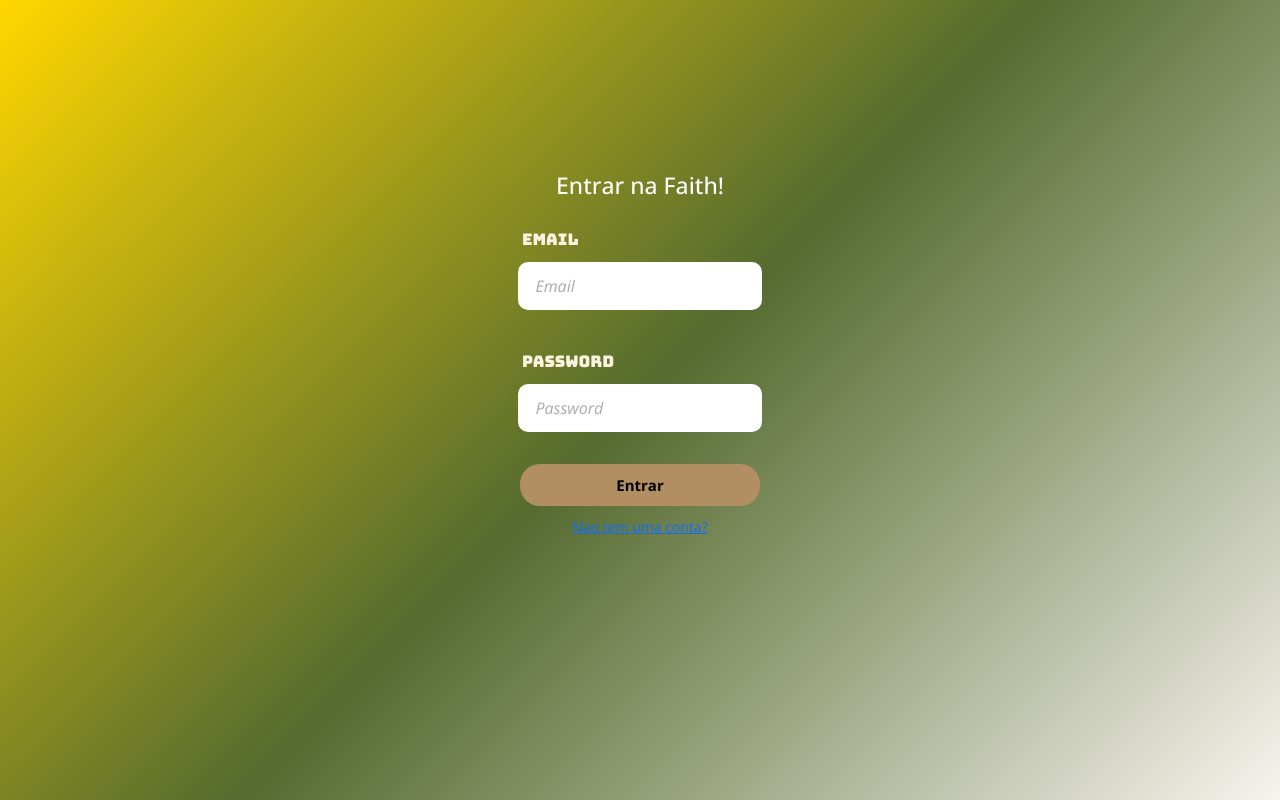
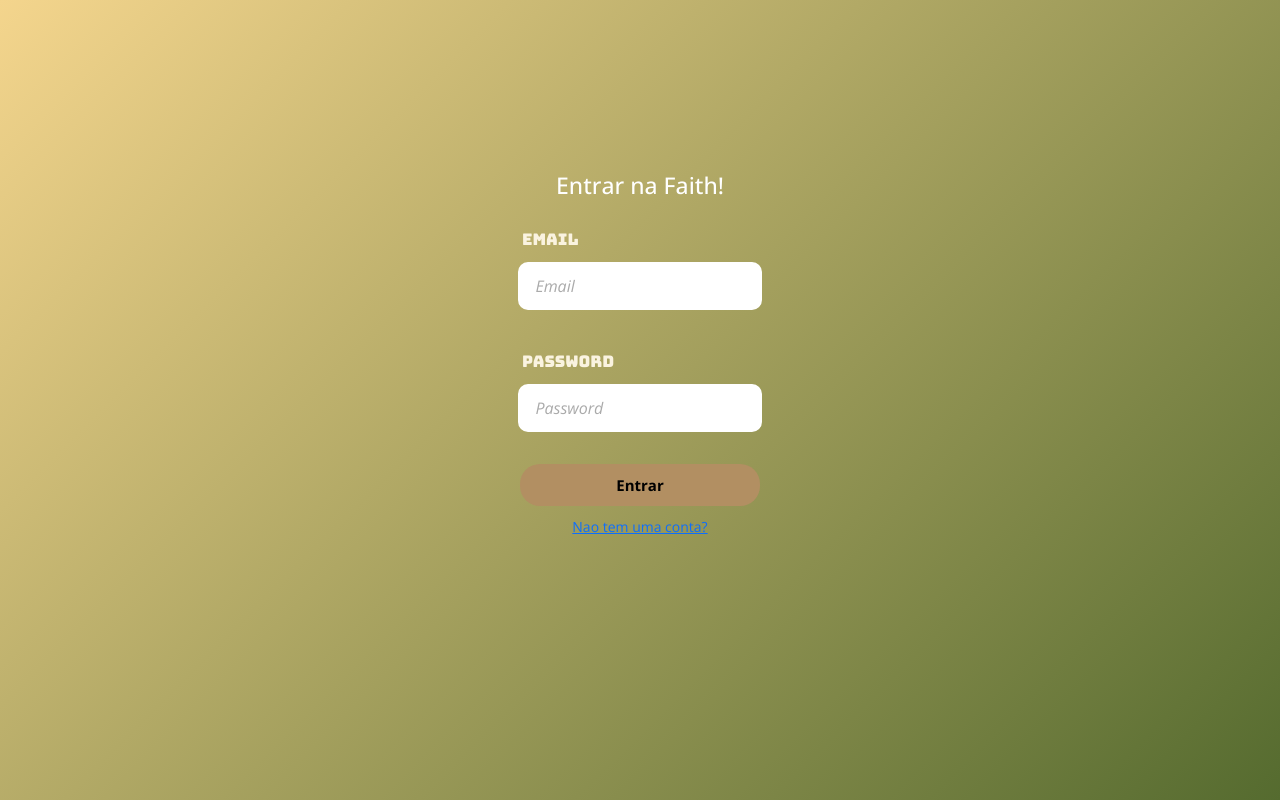
Before and after one commit to Guilherme-SilvaH/faith, a React (Vite) app in the folder front-end/: page / in a window 1280 px wide. Built offline with nearby package versions, Linux system fonts and the light colour scheme; a web font is replaced by a local one.

Commit message:
Update cadastro.sass

```diff
--- a/front-end/src/cadastro/cadastro.sass
+++ b/front-end/src/cadastro/cadastro.sass
@@ -6,10 +6,9 @@
 
 
 .bg
-    background: linear-gradient(135deg, #FFD700, #556B2F, #F7F3EE)
-    background-size: 200% 200%
-    animation: gradientAnimation 15s ease infinite
-    background-position: center
+    background: linear-gradient(135deg, #F4D58D, #556B2F)
+    background-size: cover
+    background-position: cente
 
     .divPai-container
         display: flex
@@ -96,18 +95,6 @@
                           border-color: #5B3A29
 
 
-@keyframes gradientAnimation
-  0%
-    background-position: 0% 50%
-
-  50%
-    background-position: 100% 50%
-
-  100%
-    background-position: 0% 50%
-
-
-
 
 @media screen and (max-width: 1024px)
 
```
